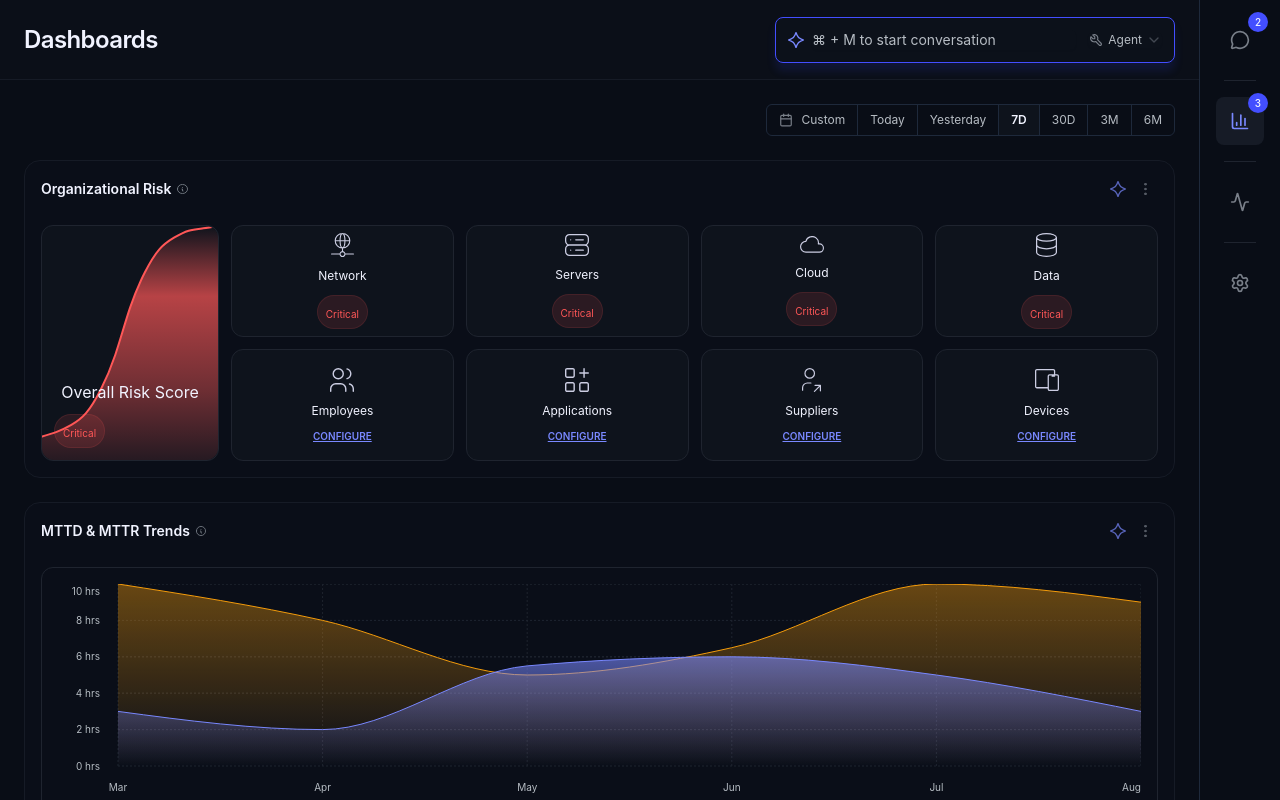
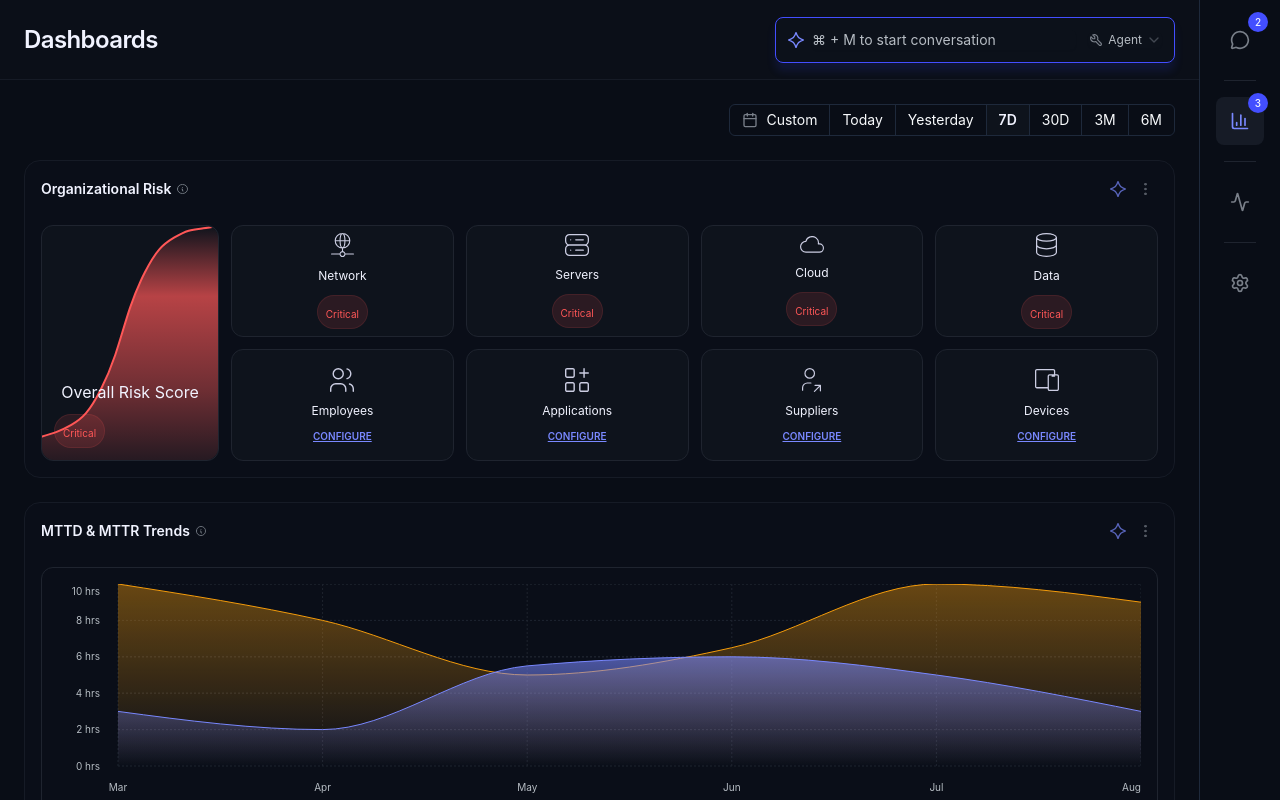
Before and after one commit to abdulmajeed33/react-trial, a React (Vite) app: page / in a window 1280 px wide. Shown: the top 800 px of the page. Built offline with nearby package versions, Linux system fonts and the light colour scheme.

Commit message:
Refactor TimeRangeSelector component to use a new Button variant for time range selection, enhancing styling consistency and interactivity. Implement state management for active time range selection.

```diff
--- a/src/components/dashboard/TimeRangeSelector.tsx
+++ b/src/components/dashboard/TimeRangeSelector.tsx
@@ -1,4 +1,6 @@
 import { Calendar } from 'lucide-react';
+import { Button } from '../ui/button';
+import { useState } from 'react';
 
 const timeRanges = [
   { label: 'Custom', active: false },
@@ -11,26 +13,31 @@ const timeRanges = [
 ];
 
 export function TimeRangeSelector() {
+  const [activeRange, setActiveRange] = useState('7D');
+
+  const handleRangeClick = (label: string) => {
+    setActiveRange(label);
+    console.log('Selected time range:', label);
+  };
+
   return (
     <div className="flex items-center h-8 border border-dark-neutral-neutral rounded-md bg-transparent">
       {timeRanges.map((range, index) => (
-        <button
+        <Button
           key={range.label}
+          variant="time-range"
+          size="time-range"
+          data-active={activeRange === range.label}
+          onClick={() => handleRangeClick(range.label)}
           className={`
-            flex items-center justify-center gap-2 px-3 h-full text-label font-normal transition-colors
             ${index < timeRanges.length - 1 ? 'border-r border-dark-neutral-neutral' : ''}
-            ${
-              range.active
-                ? 'bg-background-dark-neutral-two text-text-dark-primary font-semibold'
-                : 'text-text-dark-secondary hover:text-text-dark-primary hover:bg-background-dark-neutral-two/50'
-            }
           `}
         >
           {range.label === 'Custom' && (
             <Calendar className="w-3.5 h-3.5 text-icon-dark-neutral-neutral" />
           )}
           {range.label}
-        </button>
+        </Button>
       ))}
     </div>
   );
--- a/src/components/ui/button.tsx
+++ b/src/components/ui/button.tsx
@@ -20,6 +20,7 @@ const buttonVariants = cva(
         ghost: "hover:bg-accent hover:text-accent-foreground",
         link: "text-primary underline-offset-4 hover:underline",
         "chart-icon": "hover:bg-background-dark-neutral-three rounded transition-colors [&_img]:opacity-70 [&_img]:hover:opacity-100 [&_img]:transition-opacity",
+        "time-range": "text-text-dark-secondary hover:text-text-dark-primary hover:bg-background-dark-neutral-two/50 data-[active=true]:bg-background-dark-neutral-two data-[active=true]:text-text-dark-primary data-[active=true]:font-semibold data-[active=true]:hover:bg-background-dark-neutral-two rounded-none",
       },
       size: {
         default: "h-9 px-4 py-2",
@@ -27,6 +28,7 @@ const buttonVariants = cva(
         lg: "h-10 rounded-md px-8",
         icon: "h-9 w-9",
         "chart-icon": "h-6 w-6 p-1",
+        "time-range": "h-full px-3 text-label font-normal",
       },
     },
     defaultVariants: {
```
